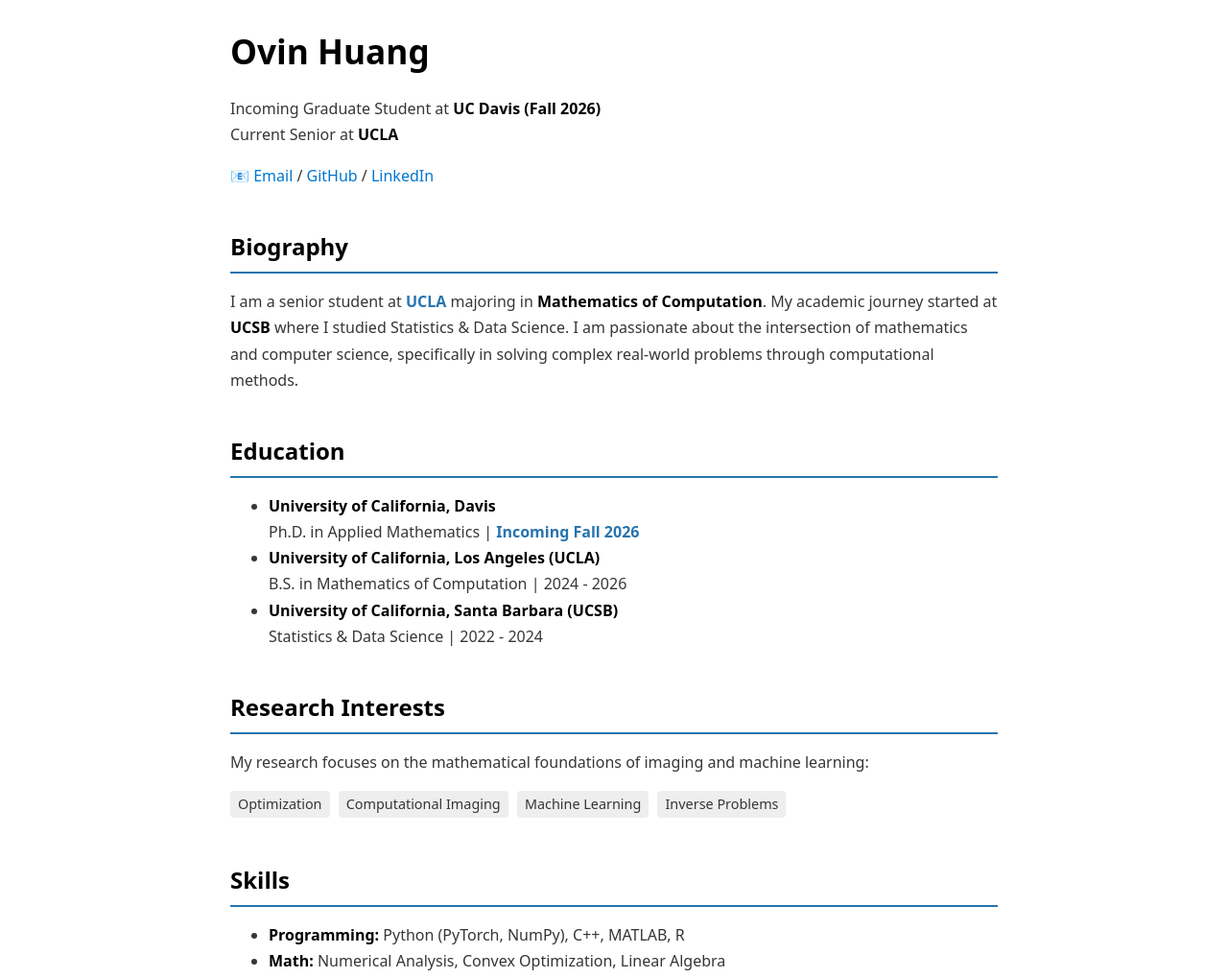
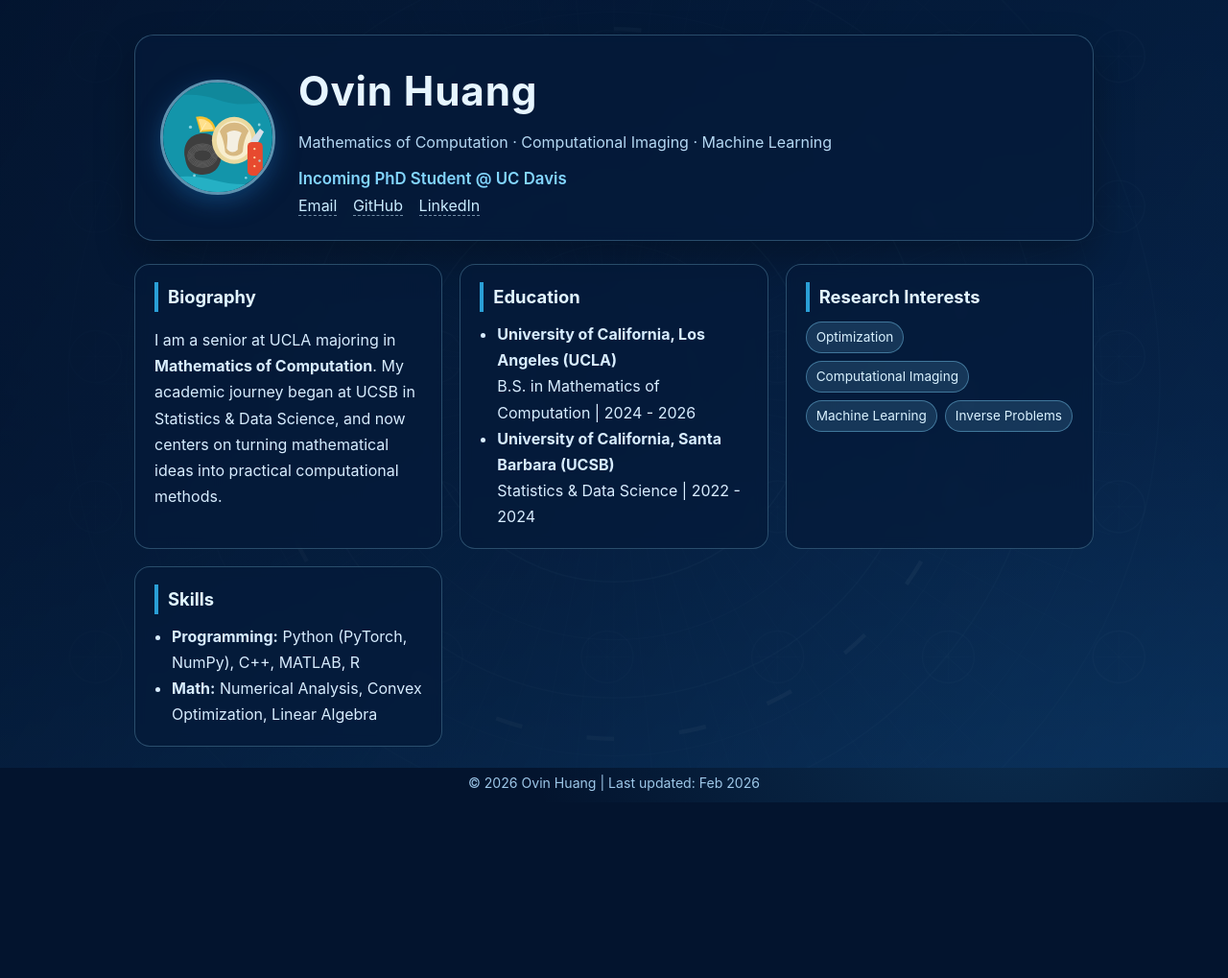
Before and after one commit to Ovin233/Ovin233.github.io, a plain HTML site: page index.html in a window 1280 px wide. Shown: the top 1019 px of the page at 96% size. After the commit the page ends 836 px from the top, so only its background shows below. Drawn offline with nearby package versions, Linux system fonts and the light colour scheme.

Commit message:
Redesign homepage with blue mandala theme and custom avatar

```diff
--- a/index.html
+++ b/index.html
@@ -1,85 +1,217 @@
 <!DOCTYPE html>
 <html lang="en">
 <head>
-    <meta charset="UTF-8">
-    <meta name="viewport" content="width=device-width, initial-scale=1.0">
+    <meta charset="UTF-8" />
+    <meta name="viewport" content="width=device-width, initial-scale=1.0" />
     <title>Ovin Huang | Academic Profile</title>
-    <link rel="stylesheet" href="https://cdn.jsdelivr.net/npm/water.css@2/out/water.css">
     <style>
-        :root { --primary-color: #2774AE; /* UCLA Blue */ }
-        body { line-height: 1.7; }
-        .sidebar { margin-bottom: 40px; }
-        .highlight { color: var(--primary-color); font-weight: bold; }
-        .tag { background: #eee; padding: 2px 8px; border-radius: 4px; font-size: 0.9em; margin-right: 5px; display: inline-block; margin-bottom: 5px; }
-        h2 { border-bottom: 2px solid var(--primary-color); padding-bottom: 5px; margin-top: 40px; }
+        :root {
+            --bg-deep: #03142e;
+            --panel: rgba(5, 26, 58, 0.7);
+            --panel-border: rgba(155, 226, 255, 0.25);
+            --text-main: #e7f5ff;
+            --text-soft: #b5d8f3;
+            --accent: #83d6ff;
+            --accent-strong: #2a9fd6;
+        }
+
+        * { box-sizing: border-box; }
+
+        body {
+            margin: 0;
+            font-family: "Inter", "Segoe UI", Roboto, sans-serif;
+            color: var(--text-main);
+            line-height: 1.7;
+            background:
+                radial-gradient(circle at 18% 15%, rgba(122, 207, 255, 0.2), transparent 34%),
+                radial-gradient(circle at 82% 84%, rgba(48, 161, 230, 0.18), transparent 40%),
+                var(--bg-deep);
+            min-height: 100vh;
+            position: relative;
+            overflow-x: hidden;
+        }
+
+        body::before {
+            content: "";
+            position: fixed;
+            inset: 0;
+            background: url("assets/bg-mandala.svg") center / cover no-repeat;
+            opacity: 0.55;
+            z-index: -2;
+        }
+
+        body::after {
+            content: "";
+            position: fixed;
+            inset: 0;
+            background: linear-gradient(120deg, rgba(3, 20, 46, 0.9), rgba(8, 39, 78, 0.6));
+            z-index: -1;
+        }
+
+        .container {
+            width: min(1000px, 92vw);
+            margin: 36px auto 48px;
+        }
+
+        .hero {
+            display: grid;
+            grid-template-columns: 120px 1fr;
+            gap: 24px;
+            align-items: center;
+            background: var(--panel);
+            border: 1px solid var(--panel-border);
+            border-radius: 20px;
+            padding: 22px 26px;
+            backdrop-filter: blur(7px);
+            box-shadow: 0 18px 40px rgba(0, 0, 0, 0.28);
+        }
+
+        .avatar {
+            width: 120px;
+            height: 120px;
+            border-radius: 50%;
+            object-fit: cover;
+            border: 3px solid rgba(156, 227, 255, 0.6);
+            box-shadow: 0 8px 24px rgba(20, 87, 145, 0.6);
+        }
+
+        h1 {
+            margin: 0;
+            font-size: clamp(1.9rem, 3.3vw, 2.8rem);
+            letter-spacing: 0.02em;
+        }
+
+        .subtitle {
+            margin: 4px 0 0;
+            color: var(--text-soft);
+            font-size: 1rem;
+        }
+
+        .intro-line {
+            margin: 10px 0 0;
+            font-weight: 600;
+            color: var(--accent);
+            font-size: 1.05rem;
+        }
+
+        .links a {
+            color: #cbecff;
+            text-decoration: none;
+            border-bottom: 1px dashed rgba(203, 236, 255, 0.55);
+            margin-right: 12px;
+        }
+
+        .links a:hover { color: #ffffff; }
+
+        .grid {
+            margin-top: 24px;
+            display: grid;
+            grid-template-columns: repeat(auto-fit, minmax(280px, 1fr));
+            gap: 18px;
+        }
+
+        .card {
+            background: var(--panel);
+            border: 1px solid var(--panel-border);
+            border-radius: 16px;
+            padding: 18px 20px;
+            backdrop-filter: blur(6px);
+        }
+
+        h2 {
+            margin: 0 0 10px;
+            font-size: 1.15rem;
+            color: #e2f5ff;
+            border-left: 4px solid var(--accent-strong);
+            padding-left: 10px;
+        }
+
+        p, li { color: #d8edff; }
+        ul { margin: 0; padding-left: 18px; }
+
+        .tags { display: flex; flex-wrap: wrap; gap: 8px; }
+        .tag {
+            background: rgba(131, 214, 255, 0.15);
+            color: #d9f2ff;
+            border: 1px solid rgba(131, 214, 255, 0.4);
+            border-radius: 999px;
+            padding: 4px 10px;
+            font-size: 0.85rem;
+        }
+
+        footer {
+            text-align: center;
+            color: #9dc7e8;
+            margin-top: 26px;
+            font-size: 0.88rem;
+        }
+
+        @media (max-width: 640px) {
+            .hero { grid-template-columns: 1fr; text-align: center; }
+            .avatar { margin: 0 auto; }
+        }
     </style>
 </head>
 <body>
-
-    <header>
+    <main class="container">
+        <header class="hero">
+            <img class="avatar" src="assets/avatar.svg" alt="Profile avatar" />
+            <div>
                 <h1>Ovin Huang</h1>
-        <p>
-            Incoming Graduate Student at <strong>UC Davis (Fall 2026)</strong><br>
-            Current Senior at <strong>UCLA</strong>
-        </p>
-        <div>
-            <a href="mailto:your_email@ucla.edu">Email</a> /
-            <a href="https://github.com/Ovin233">GitHub</a> /
+                <p class="subtitle">Mathematics of Computation · Computational Imaging · Machine Learning</p>
+                <p class="intro-line">Incoming PhD Student @ UC Davis</p>
+                <div class="links">
+                    <a href="mailto:your_email@ucla.edu">Email</a>
+                    <a href="https://github.com/Ovin233">GitHub</a>
                     <a href="#">LinkedIn</a>
+                </div>
             </div>
         </header>
 
-    <section id="biography">
+        <section class="grid">
+            <article class="card" id="biography">
                 <h2>Biography</h2>
                 <p>
-            I am a senior student at <span class="highlight">UCLA</span> majoring in <strong>Mathematics of Computation</strong>.
-            My academic journey started at <strong>UCSB</strong> where I studied Statistics & Data Science.
-            I am passionate about the intersection of mathematics and computer science, specifically in solving complex real-world problems through computational methods.
+                    I am a senior at UCLA majoring in <strong>Mathematics of Computation</strong>.
+                    My academic journey began at UCSB in Statistics &amp; Data Science, and now centers
+                    on turning mathematical ideas into practical computational methods.
                 </p>
-    </section>
+            </article>
 
-    <section id="education">
+            <article class="card" id="education">
                 <h2>Education</h2>
                 <ul>
                     <li>
-                <strong>University of California, Davis</strong><br>
-                Ph.D. in Applied Mathematics | <span class="highlight">Incoming Fall 2026</span>
-            </li>
-            <li>
-                <strong>University of California, Los Angeles (UCLA)</strong><br>
+                        <strong>University of California, Los Angeles (UCLA)</strong><br />
                         B.S. in Mathematics of Computation | 2024 - 2026
                     </li>
                     <li>
-                <strong>University of California, Santa Barbara (UCSB)</strong><br>
-                Statistics & Data Science | 2022 - 2024
+                        <strong>University of California, Santa Barbara (UCSB)</strong><br />
+                        Statistics &amp; Data Science | 2022 - 2024
                     </li>
                 </ul>
-    </section>
+            </article>
 
-    <section id="research">
+            <article class="card" id="research">
                 <h2>Research Interests</h2>
-        <p>My research focuses on the mathematical foundations of imaging and machine learning:</p>
-        <div>
+                <div class="tags">
                     <span class="tag">Optimization</span>
                     <span class="tag">Computational Imaging</span>
                     <span class="tag">Machine Learning</span>
                     <span class="tag">Inverse Problems</span>
                 </div>
-    </section>
+            </article>
 
-    <section id="skills">
+            <article class="card" id="skills">
                 <h2>Skills</h2>
                 <ul>
                     <li><strong>Programming:</strong> Python (PyTorch, NumPy), C++, MATLAB, R</li>
                     <li><strong>Math:</strong> Numerical Analysis, Convex Optimization, Linear Algebra</li>
                 </ul>
+            </article>
         </section>
 
-    <footer>
-        <p style="text-align: center; margin-top: 50px; font-size: 0.8em;">
-            © 2026 Ovin Huang | Last updated: Feb 2026
-        </p>
-    </footer>
-
+        <footer>© 2026 Ovin Huang | Last updated: Feb 2026</footer>
+    </main>
 </body>
 </html>
```
Also changed, not shown: assets/avatar.svg (added), assets/bg-mandala.svg (added). Lines whose indentation alone changed are shown as unchanged.
